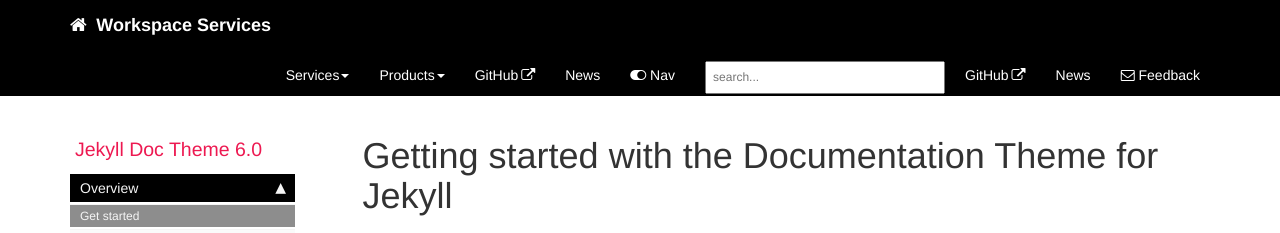
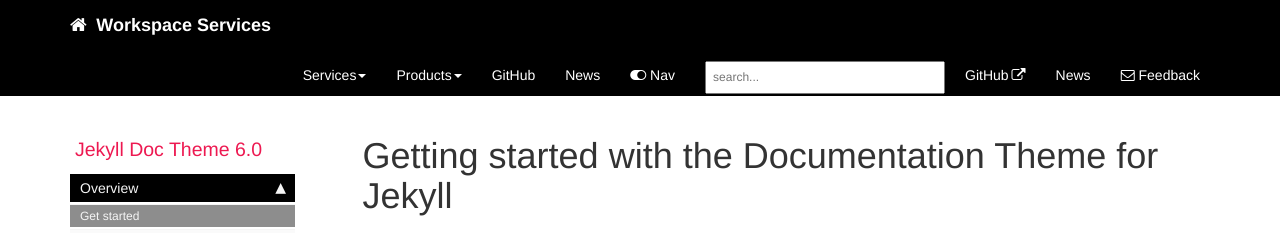
Before and after one commit to brummens/workspace-docs, a Jekyll site: the page built from index.md, in a window 1280 px wide. Shown: the top 233 px of the page. Built offline with Jekyll 4.4.1, drawn with Linux system fonts in a browser that asks for light colours; comment, search, counter and statistics services are not loaded.

Commit message:
Update topnav.html

```diff
--- a/_includes/topnav.html
+++ b/_includes/topnav.html
@@ -39,9 +39,7 @@
 
 				{% for entry in topnav.topnav %}
                 {% for item in entry.items %}
-                {% if item.external_url %}
-                <li><a href="{{item.external_url}}" target="_blank" rel="noopener">{{item.title}}</a></li>
-                {% elsif page.url contains item.url %}
+                {% if page.url contains item.url %}
                 <li class="active"><a href="{{item.url | remove: "/"}}">{{item.title}}</a></li>
                 {% else %}
                 <li><a href="{{item.url | remove: "/"}}">{{item.title}}</a></li>
@@ -75,7 +73,7 @@
                     <!--end search-->
                 </li>
 
-								{% for entry in topnav.topnav %}
+				{% for entry in topnav.topnav %}
                 {% for item in entry.items %}
                 {% if item.external_url %}
                 <li><a href="{{item.external_url}}" target="_blank" rel="noopener">{{item.title}}</a></li>
```
